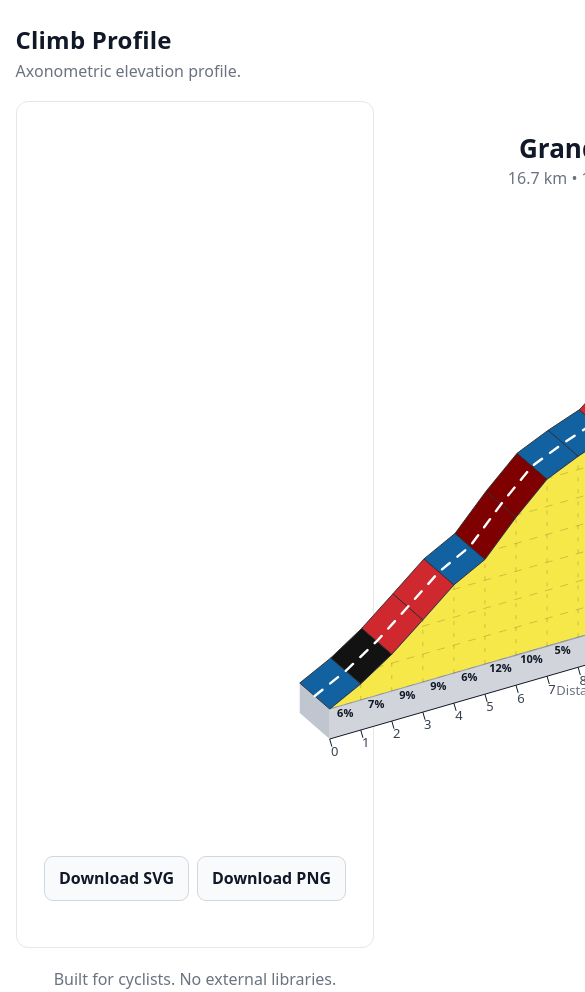
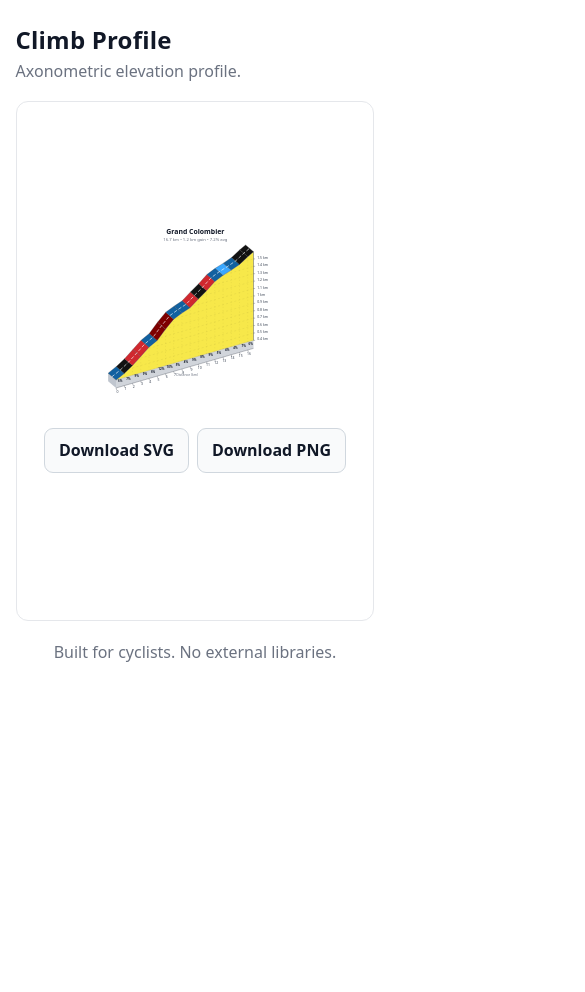
Before and after one commit to brendansudol/cycling-elevation-profile-app, a Next.js app: page / in a window 390 px wide. Shown: the top 992 px of the page, 585 px wide, since content can reach past the window. After the commit the page ends 868 px from the top, so only its background shows below. Built offline with nearby package versions, Linux system fonts and the light colour scheme.

Commit message:
Make profile chart svg responsive

```diff
--- a/src/components/ProfileChart.tsx
+++ b/src/components/ProfileChart.tsx
@@ -169,6 +169,8 @@ export default function ProfileChart({
       width={canvas.width}
       height={canvas.height}
       role="img"
+      preserveAspectRatio="xMidYMid meet"
+      style={{ display: "block", maxWidth: "100%", height: "auto" }}
     >
       {/* ── PLATFORM / SHELF (fixed pixel height in screen space) ── */}
       {platform.heightPx > 0 && (
```
